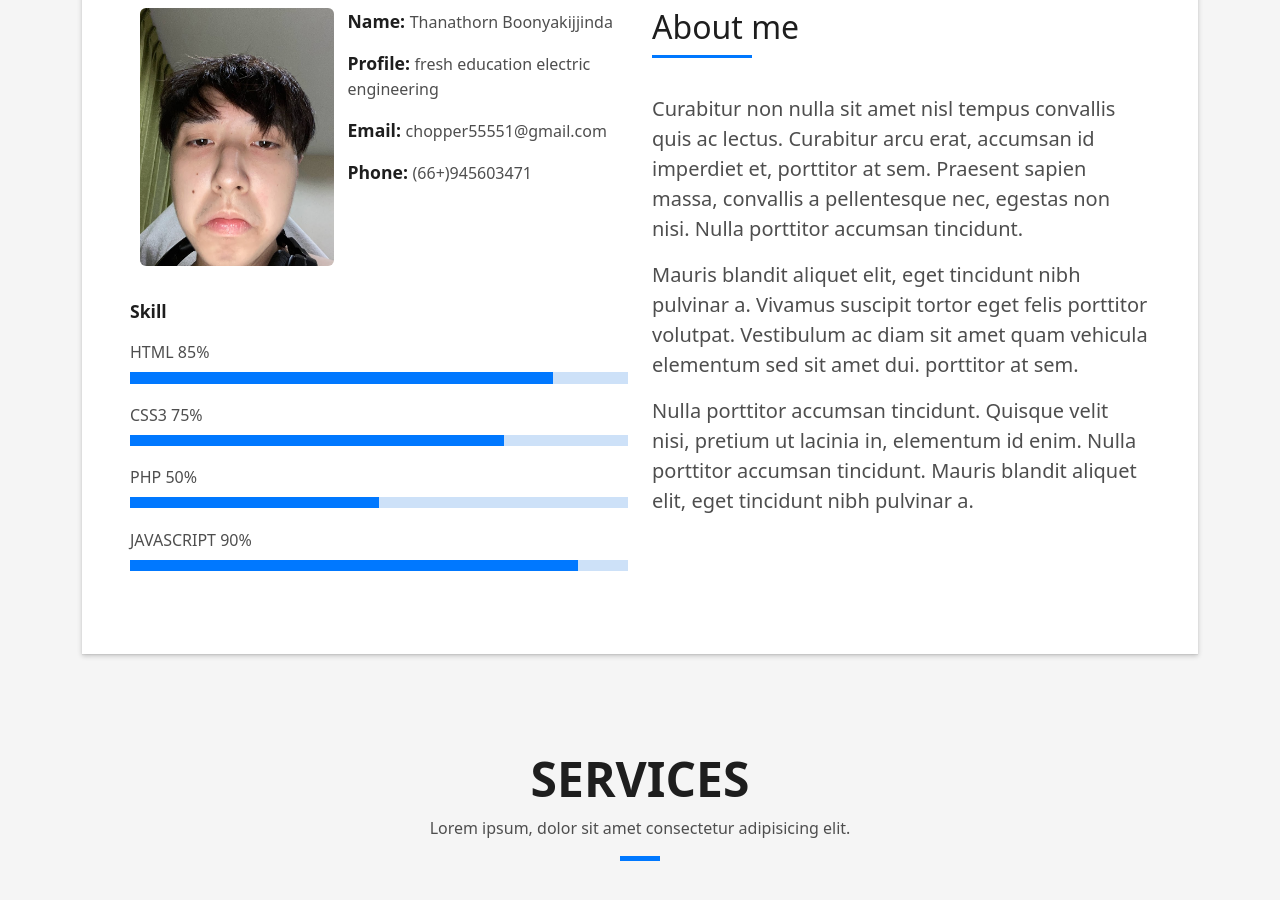
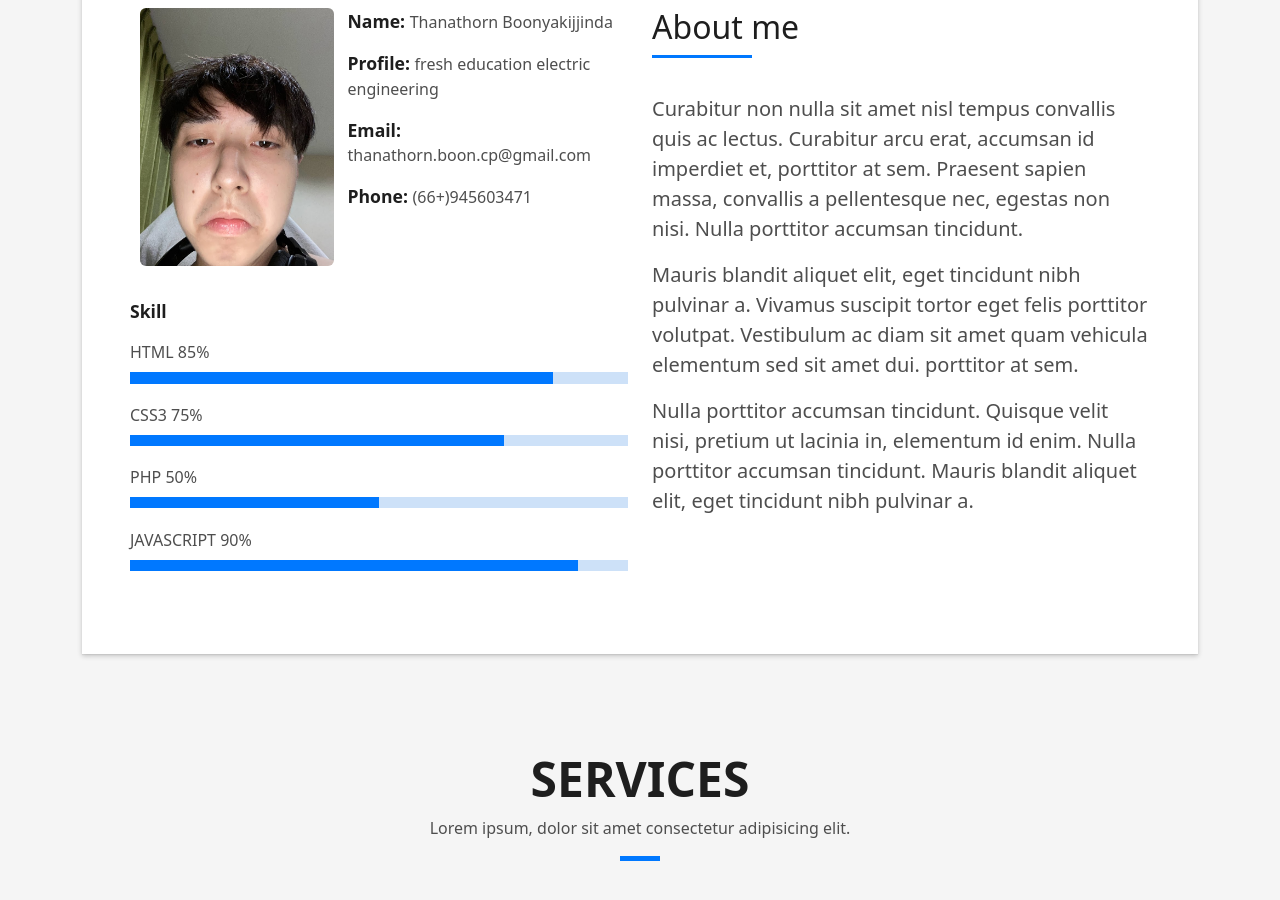
Before and after one commit to Choppertnt/Thanathorn_Boonyakijjinda_webprofile, a plain HTML site: page index.html in a window 1280 px wide. Shown: the part 920-1820 px from the top of the page. Drawn offline with Linux system fonts and the light colour scheme.

Commit message:
Update index.html

```diff
--- a/index.html
+++ b/index.html
@@ -107,7 +107,7 @@
                       <div class="about-info">
                         <p><span class="title-s">Name: </span> <span>Thanathorn Boonyakijjinda</span></p>
                         <p><span class="title-s">Profile: </span> <span>fresh education electric engineering</span></p>
-                        <p><span class="title-s">Email: </span> <span>chopper55551@gmail.com</span></p>
+                        <p><span class="title-s">Email: </span> <span>thanathorn.boon.cp@gmail.com</span></p>
                         <p><span class="title-s">Phone: </span> <span>(66+)945603471</span></p>
                       </div>
                     </div>
```
